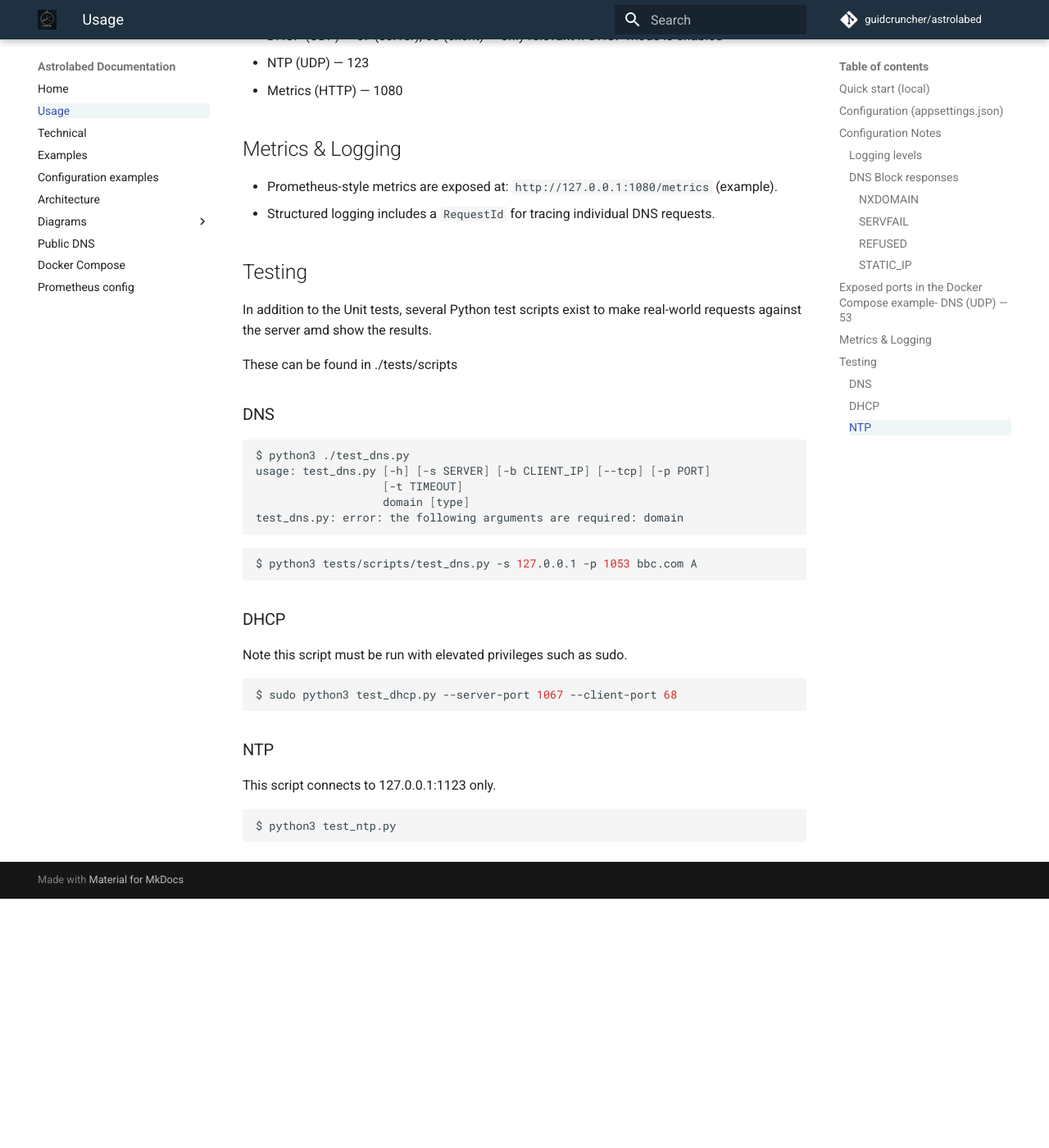
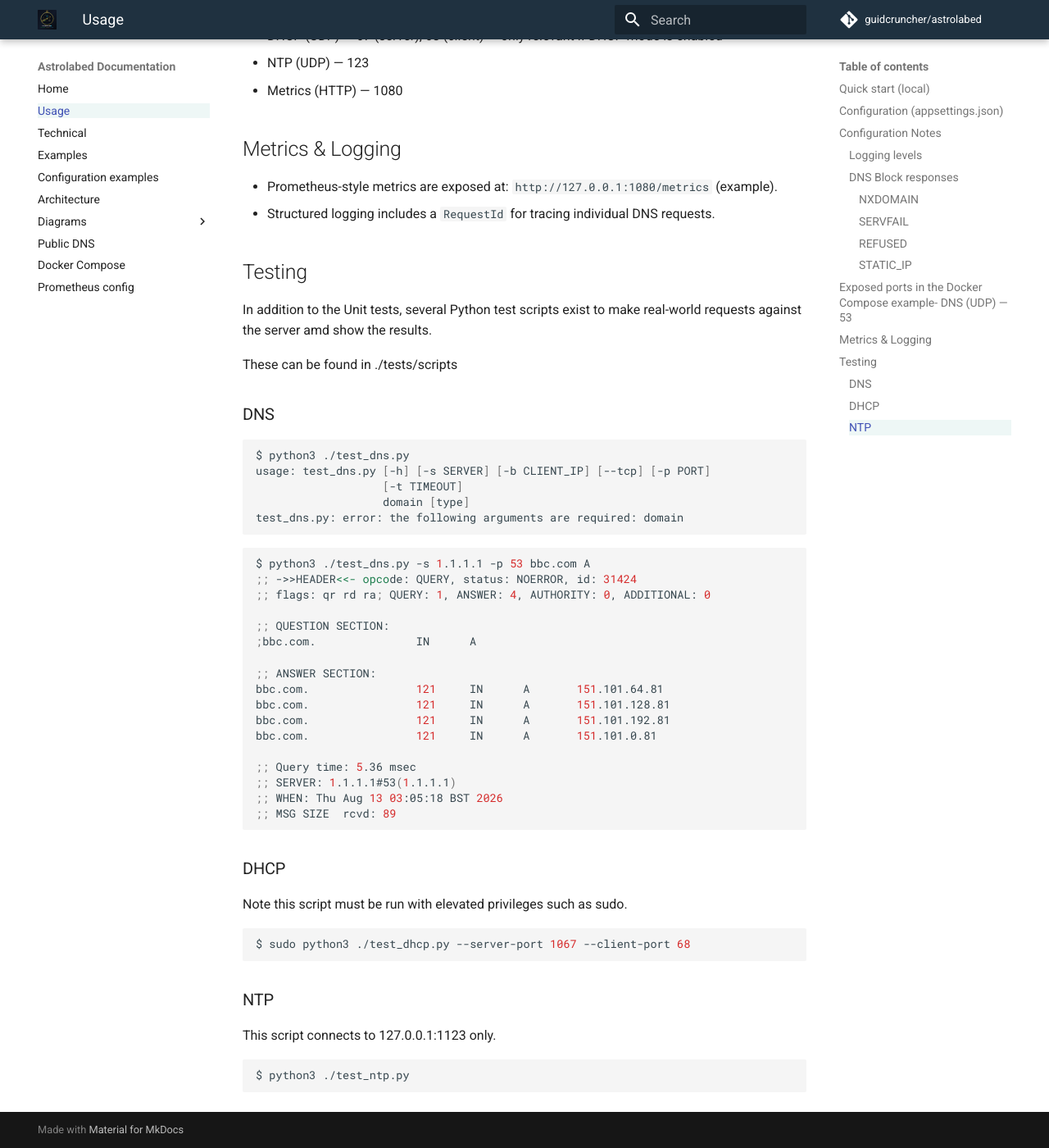
Before and after one commit to guidcruncher/astrolabed, an MkDocs documentation site: the page built from docs/usage.md, in a window 1280 px wide and 1400 px high, scrolled down 3069 px. Shown: the whole window at 82% size. Built offline with MkDocs 1.6.1 and Material for MkDocs 9.7.7, drawn with Linux system fonts in a browser that asks for light colours; comment, search, counter and statistics services are not loaded; before the commit the page ends 4165 px from its top, so only the background shows below that.

Commit message:
documents

````diff
--- a/docs/usage.md
+++ b/docs/usage.md
@@ -143,7 +143,23 @@ test_dns.py: error: the following arguments are required: domain
 ```
 
 ```bash
-$ python3 tests/scripts/test_dns.py -s 127.0.0.1 -p 1053 bbc.com A
+$ python3 ./test_dns.py -s 1.1.1.1 -p 53 bbc.com A
+;; ->>HEADER<<- opcode: QUERY, status: NOERROR, id: 31424
+;; flags: qr rd ra; QUERY: 1, ANSWER: 4, AUTHORITY: 0, ADDITIONAL: 0
+
+;; QUESTION SECTION:
+;bbc.com.               IN      A
+
+;; ANSWER SECTION:
+bbc.com.                121     IN      A       151.101.64.81
+bbc.com.                121     IN      A       151.101.128.81
+bbc.com.                121     IN      A       151.101.192.81
+bbc.com.                121     IN      A       151.101.0.81
+
+;; Query time: 5.36 msec
+;; SERVER: 1.1.1.1#53(1.1.1.1)
+;; WHEN: Thu Aug 13 03:05:18 BST 2026
+;; MSG SIZE  rcvd: 89
 ```
 
 ### DHCP
@@ -151,7 +167,7 @@ $ python3 tests/scripts/test_dns.py -s 127.0.0.1 -p 1053 bbc.com A
 Note this script must be run with elevated privileges such as sudo.
 
 ```bash
-$ sudo python3 test_dhcp.py --server-port 1067 --client-port 68
+$ sudo python3 ./test_dhcp.py --server-port 1067 --client-port 68
 ```
 
 ### NTP
@@ -159,5 +175,5 @@ $ sudo python3 test_dhcp.py --server-port 1067 --client-port 68
 This script connects to 127.0.0.1:1123 only.
 
 ```bash
-$ python3 test_ntp.py
+$ python3 ./test_ntp.py
 ```
````
